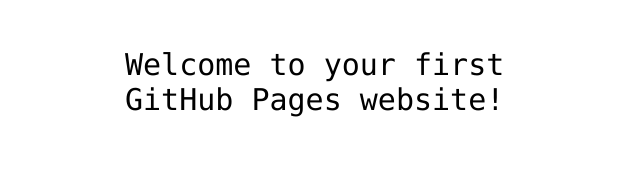
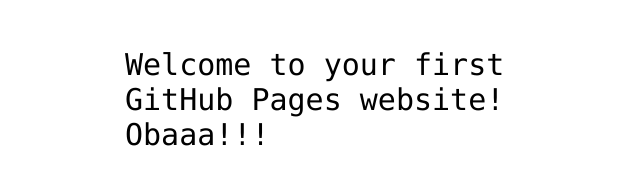
Before and after one commit to juninhoarj/hello-world, a plain HTML site: page index.html in a window 1280 px wide. Shown: the part 341-526 px from the top of the page, without its empty margins (315-955 px from the left). Drawn offline with Linux system fonts and the light colour scheme.

Commit message:
Create index.html

```diff
--- a/index.html
+++ b/index.html
@@ -12,7 +12,7 @@
 <img src="https://octodex.github.com/images/daftpunktocat-thomas.gif" id="octocat" alt="octocat-gif" />
 
 <!-- Change this code here by copy and pasting your template on line 15 -->
-<p>Welcome to your first GitHub Pages website!</p>
+<p>Welcome to your first GitHub Pages website! Obaaa!!!</p>
 
 </body>
 </html>
```
